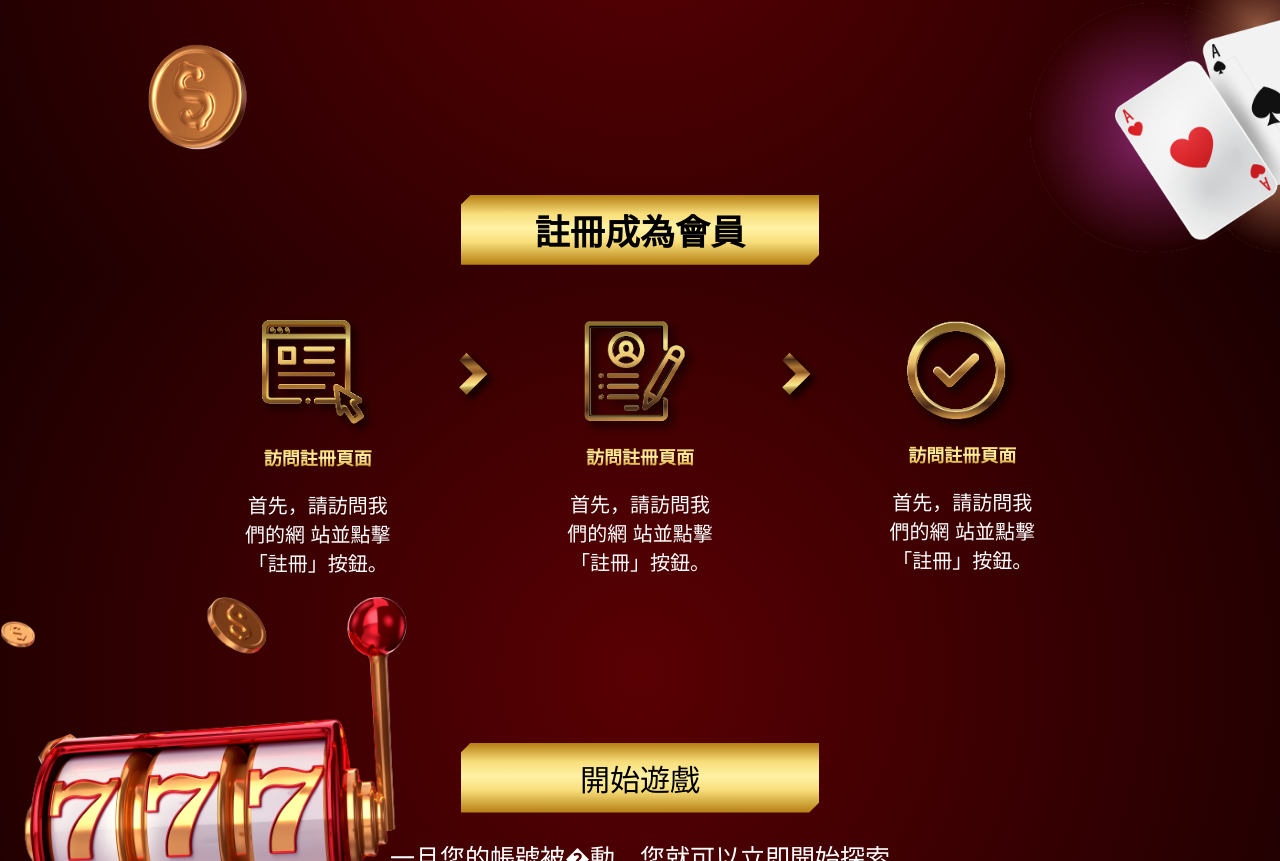
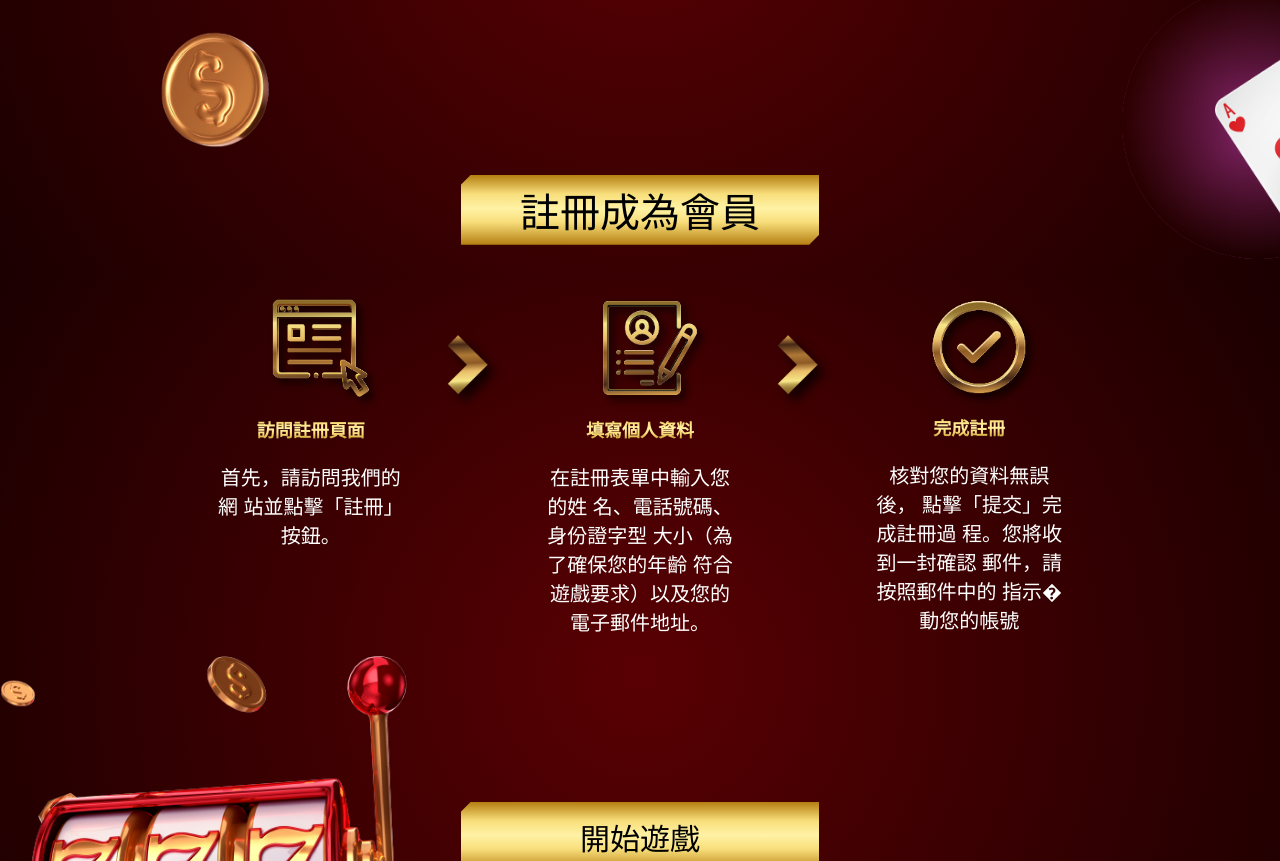
Before and after one commit to Miltonbhowmick/china-christmas, a Nuxt app: page /workflow in a window 1280 px wide. Shown: the part 527-1388 px from the top of the page. Built offline with nearby package versions, Linux system fonts and the light colour scheme.

Commit message:
fix: changes designs

```diff
--- a/pages/signin.vue
+++ b/pages/signin.vue
@@ -48,7 +48,7 @@
                         />
                     </div>
                     <button class="btn signup">註冊</button>
-                    <p class="notice">登入（如果已經是會員）</p>
+                    <p class="hint">登入（如果已經是會員）</p>
                 </form>
                 <form class="form" v-else-if="toggleAuth === 1">
                     <p class="headline">
@@ -66,12 +66,14 @@
                         <label class="label">密碼：</label>
                         <input type="text" placeholder="(請輸入您的密碼)" />
                     </div>
-                    <p class="notice">
+                    <p class="hint">
                         忘記密碼？ (如果您忘記了密碼，請點擊此處重設)
                     </p>
                     <button class="btn signin">登入</button>
-                    <p class="notice">還不是會員？立即註冊!</p>
-                    <p class="notice">(加入我們，開�您的運氣之旅)</p>
+                    <div class="policy">
+                        <p class="notice">還不是會員？立即註冊!</p>
+                        <p class="notice">(加入我們，開�您的運氣之旅)</p>
+                    </div>
                 </form>
             </div>
         </div>
@@ -173,25 +175,35 @@ section.signin {
                     font-weight: 400;
                     background: var(--primary-title-gradient);
                     clip-path: polygon(
-                        0 10px,
-                        10px 0,
+                        0 6px,
+                        6px 0,
                         100% 0,
-                        100% calc(100% - 10px),
-                        calc(100% - 10px) 100%,
+                        100% calc(100% - 6px),
+                        calc(100% - 6px) 100%,
                         0 100%
                     );
                     display: flex;
                     justify-content: center;
                     align-items: center;
                 }
-                .notice {
-                    margin: 0;
+                .hint {
+                    margin-top: -13px;
                     font-size: 14px;
                     background: var(--primary-title-gradient);
                     -webkit-background-clip: text;
                     -webkit-text-fill-color: transparent;
                     text-align: center;
                 }
+                .policy {
+                    .notice {
+                        margin: 0;
+                        font-size: 14px;
+                        background: var(--primary-title-gradient);
+                        -webkit-background-clip: text;
+                        -webkit-text-fill-color: transparent;
+                        text-align: center;
+                    }
+                }
             }
         }
     }
--- a/pages/workflow.vue
+++ b/pages/workflow.vue
@@ -38,7 +38,7 @@
                         首先，請訪問我們的網 站並點擊「註冊」按鈕。
                     </p>
                 </div>
-                <div class="item">
+                <div class="item w-10">
                     <div class="arrow-sign">
                         <img src="/images/Asset 52.png" alt="Asset 50" />
                     </div>
@@ -47,12 +47,14 @@
                     <div class="icon-box">
                         <img src="/images/Asset 50.png" alt="Asset 50" />
                     </div>
-                    <h3 class="title">訪問註冊頁面</h3>
+                    <h3 class="title">填寫個人資料</h3>
                     <p class="notices">
-                        首先，請訪問我們的網 站並點擊「註冊」按鈕。
+                        在註冊表單中輸入您的姓 名、電話號碼、身份證字型
+                        大小（為了確保您的年齡 符合遊戲要求）以及您的
+                        電子郵件地址。
                     </p>
                 </div>
-                <div class="item">
+                <div class="item w-10">
                     <div class="arrow-sign">
                         <img src="/images/Asset 52.png" alt="Asset 50" />
                     </div>
@@ -61,9 +63,11 @@
                     <div class="icon-box">
                         <img src="/images/Asset 51.png" alt="Asset 51" />
                     </div>
-                    <h3 class="title">訪問註冊頁面</h3>
+                    <h3 class="title">完成註冊</h3>
                     <p class="notices">
-                        首先，請訪問我們的網 站並點擊「註冊」按鈕。
+                        核對您的資料無誤後， 點擊「提交」完成註冊過
+                        程。您將收到一封確認 郵件，請按照郵件中的
+                        指示�動您的帳號
                     </p>
                 </div>
             </div>
@@ -141,7 +145,7 @@ section.workflow {
 
                 position: relative;
                 .overlap {
-                    padding: 50px 0;
+                    padding: 40px 0;
                     display: flex;
                     justify-content: center;
                     position: relative;
@@ -162,7 +166,7 @@ section.workflow {
                     );
 
                     .context {
-                        width: 90%;
+                        width: 85%;
                         display: flex;
                         flex-direction: column;
                         align-items: flex-start;
@@ -198,9 +202,7 @@ section.workflow {
         .head-box {
             width: 28%;
             height: 70px;
-            color: #000;
-            font-size: 30px;
-            font-weight: 600;
+
             background: var(--primary-title-gradient);
             clip-path: polygon(
                 0 10px,
@@ -213,6 +215,11 @@ section.workflow {
             display: flex;
             justify-content: center;
             align-items: center;
+            h3 {
+                color: #000;
+                font-size: 40px;
+                font-weight: 400;
+            }
         }
         .flow-content {
             width: 70%;
@@ -222,12 +229,17 @@ section.workflow {
             align-items: flex-start;
             gap: 10px;
             .item {
+                width: 33%;
                 height: 100%;
                 display: flex;
                 flex-direction: column;
                 justify-content: center;
                 align-items: center;
+                &.w-10 {
+                    width: 10%;
+                }
                 .icon-box {
+                    margin-left: 30px;
                     width: 50%;
                 }
                 .arrow-sign {
@@ -243,7 +255,7 @@ section.workflow {
                     text-align: center;
                 }
                 .notices {
-                    width: 60%;
+                    width: 80%;
                     font-size: 20px;
                     text-align: center;
                 }
```
